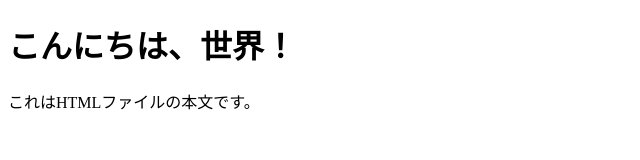
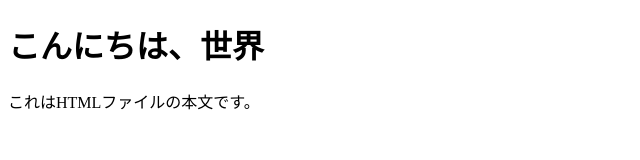
Before and after one commit to oga8002/E2A-test5.github.io, a plain HTML site: page index.html in a window 1280 px wide. Shown: the full height of the page, 0-640 px from the left. Drawn offline with Linux system fonts and the light colour scheme.

Commit message:
index.html

```diff
--- a/index.html
+++ b/index.html
@@ -7,7 +7,7 @@
     <link rel="stylesheet" href="og.css">
 </head>
 <body>
-    <h1>こんにちは、世界！</h1>
+    <h1>こんにちは、世界</h1>
     <p>これはHTMLファイルの本文です。</p>
 </body>
 </html>
```
